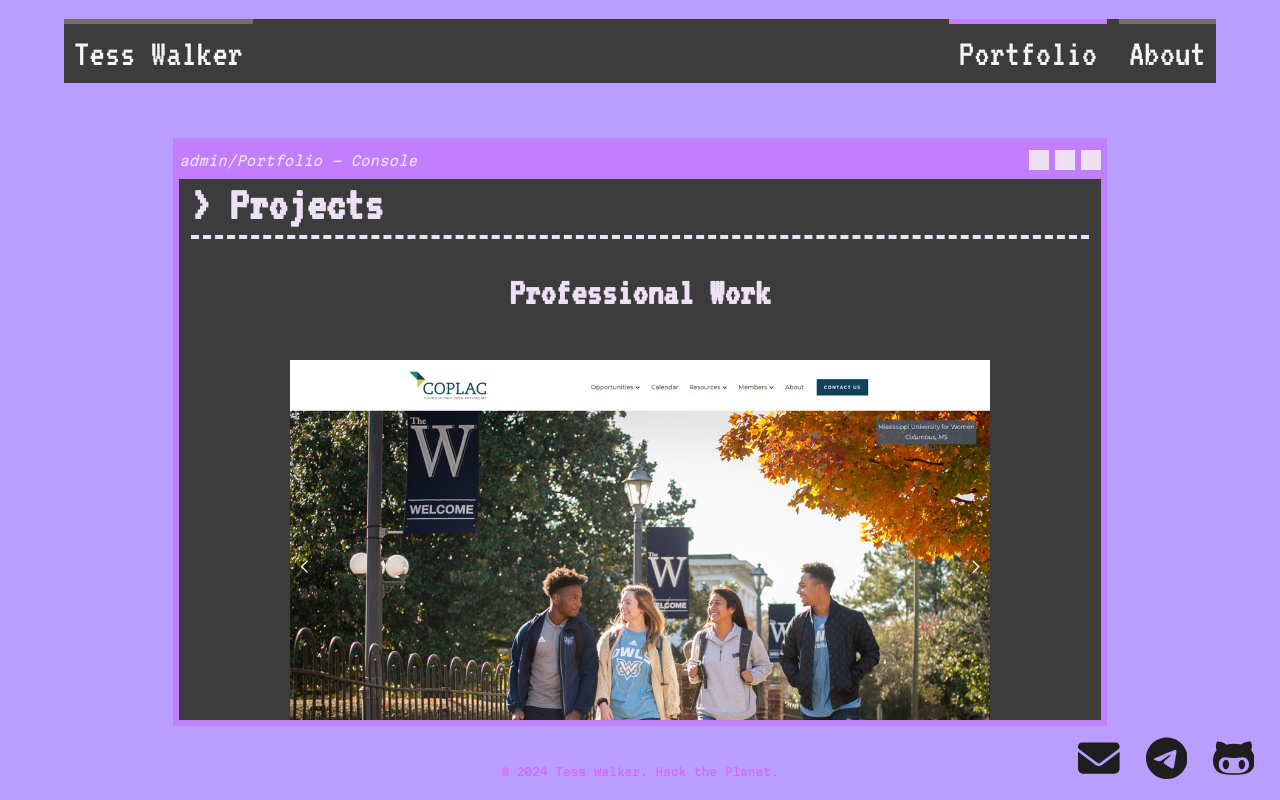
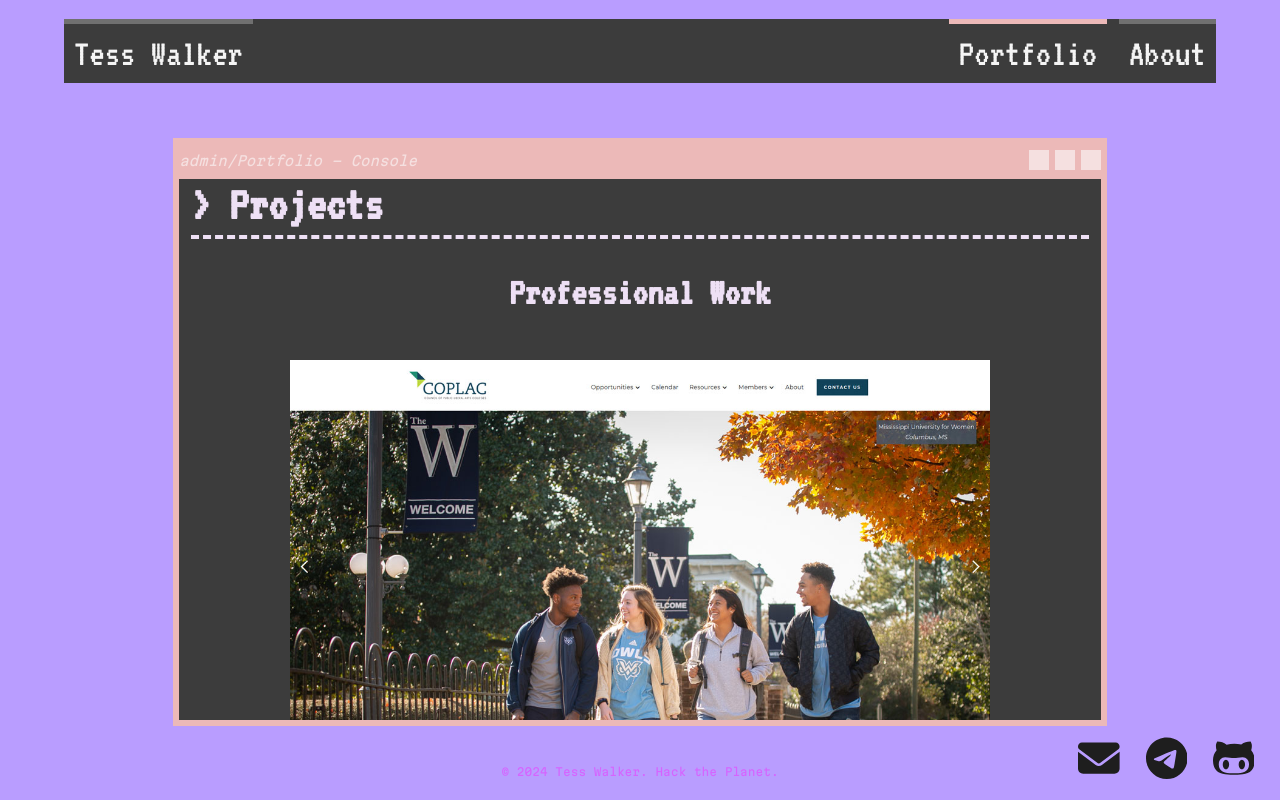
Before and after one commit to raine-y/rainehwalker, a plain HTML site: page portfolio.html in a window 1280 px wide. Drawn offline with Linux system fonts and the light colour scheme.

Commit message:
tan time

```diff
--- a/styles/about.css
+++ b/styles/about.css
@@ -57,7 +57,7 @@ body, html {
   }
 
   #about {
-    border-top: 5px solid #D664FF;
+    border-top: 5px solid #ECB9B8;
   }
 
   #tess:before, #portfolio:before, #about:before {
@@ -68,7 +68,7 @@ body, html {
     right: 0;
     bottom: 0;
     z-index: -1;
-    background: #D664FF;
+    background: #ECB9B8;
     opacity: .65;
     transform: scaleY(0);    transform-origin: 0 0;
     transition: transform 0.2s ease-out;
@@ -79,7 +79,7 @@ body, html {
   }
 
   #tess:hover, #portfolio:hover, #about:hover {
-    border-top: 5px solid #D664FF;
+    border-top: 5px solid #ECB9B8;
   }
 
   /* SOCIALS */
--- a/styles/portfolio.css
+++ b/styles/portfolio.css
@@ -62,7 +62,7 @@ body, html {
   }
 
   #portfolio {
-    border-top: 5px solid #C17EFF;
+    border-top: 5px solid #ECB9B8;
   }
 
   #tess:before, #portfolio:before, #about:before {
@@ -73,7 +73,7 @@ body, html {
     right: 0;
     bottom: 0;
     z-index: -1;
-    background: #C17EFF;
+    background: #ECB9B8;
     opacity: .65;
     transform: scaleY(0);    transform-origin: 0 0;
     transition: transform 0.2s ease-out;
@@ -84,7 +84,7 @@ body, html {
   }
 
   #tess:hover, #portfolio:hover, #about:hover {
-    border-top: 5px solid #C17EFF;
+    border-top: 5px solid #ECB9B8;
   }
 
   /* SOCIALS */
@@ -139,7 +139,7 @@ body, html {
 #popup-container {
   display: flex;
   flex-direction: column;
-  border: 6px solid #C17EFF;
+  border: 6px solid #ECB9B8;
   position: relative;
   z-index: 15;
   margin-top: 4rem;
@@ -155,8 +155,8 @@ body, html {
   align-items: center;
   height: 32px;
   width: 100%;
-  background-color: #C17EFF;
-  color: #eee0f5;
+  background-color: #ECB9B8;
+  color: #F5E0E0;
   padding-bottom: 3px;
   font-family: 'Martian_Mono';
   font-size: .85rem;
@@ -170,7 +170,7 @@ body, html {
 #resize-box {
   height: 20px;
   width: 20px;
-  background-color: #eee0f5;
+  background-color: #F5E0E0;
   margin-left: 6px;
 }
 
```
